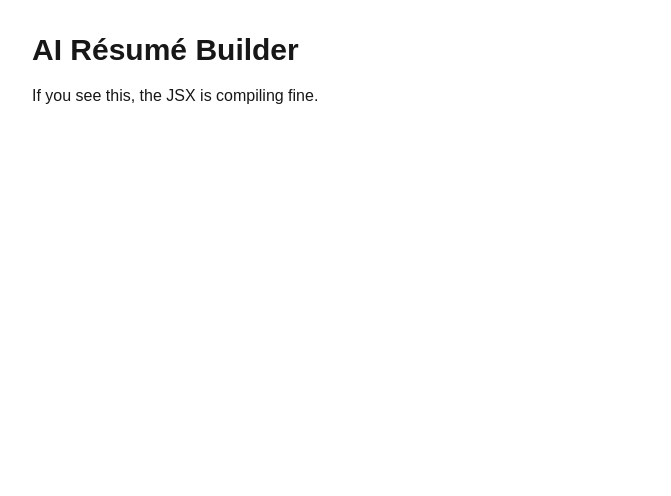
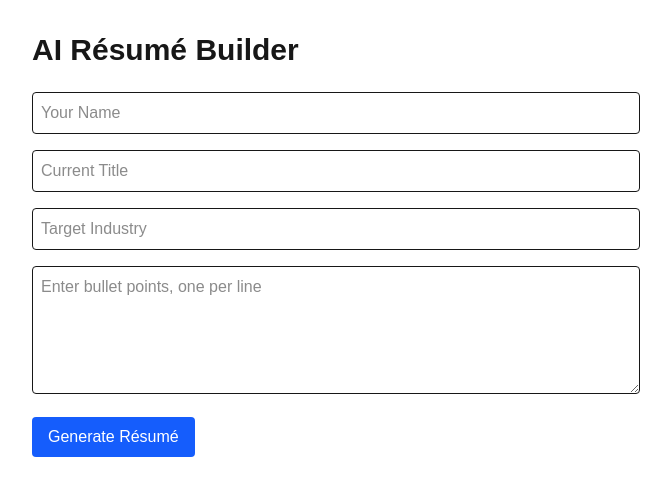
Before and after one commit to meganetrix/pixelforger-frontend, a Next.js app: page /resume in a window 1280 px wide. Shown: the top 496 px of the page, without its empty margins (304-975 px from the left). Built offline with nearby package versions, Linux system fonts and the light colour scheme.

Commit message:
Add résumé builder form and PDF export

```diff
--- a/src/app/resume/page.tsx
+++ b/src/app/resume/page.tsx
@@ -2,17 +2,96 @@
 
 import { useState } from 'react';
 
-export default function ResumePage() {
-  // We don’t actually use result yet, so disable the ESLint rule:
-  // eslint-disable-next-line @typescript-eslint/no-unused-vars
+export default function ResumeBuilder() {
+  const [name, setName] = useState('');
+  const [title, setTitle] = useState('');
+  const [bullets, setBullets] = useState('');
+  const [industry, setIndustry] = useState('');
   const [result, setResult] = useState<string | null>(null);
+  const [loading, setLoading] = useState(false);
+
+  async function handleSubmit(e: React.FormEvent) {
+    e.preventDefault();
+    setLoading(true);
+    const prompt = `
+You are an expert résumé writer.
+Name: ${name}
+Current Title: ${title}
+Industry: ${industry}
+Bullets:
+${bullets}
+
+Rewrite these bullets into an executive-level, achievement-focused résumé section for ${name} (${title}) targeting ${industry}.
+`;
+    const res = await fetch('/api/generate', {
+      method: 'POST',
+      headers: { 'Content-Type': 'application/json' },
+      body: JSON.stringify({ prompt, model: 'gpt-4o-mini' }),
+    });
+    const data = await res.json();
+    setResult(data.text);
+    setLoading(false);
+  }
 
   return (
-    <main className="max-w-2xl mx-auto p-8">
+    <main className="max-w-2xl mx-auto p-8 space-y-6">
       <h1 className="text-3xl font-bold">AI Résumé Builder</h1>
-      <p className="mt-4">
-        If you see this, the JSX is compiling fine.
-      </p>
+      <form onSubmit={handleSubmit} className="space-y-4">
+        <input
+          required
+          placeholder="Your Name"
+          value={name}
+          onChange={e => setName(e.target.value)}
+          className="w-full p-2 border rounded"
+        />
+        <input
+          required
+          placeholder="Current Title"
+          value={title}
+          onChange={e => setTitle(e.target.value)}
+          className="w-full p-2 border rounded"
+        />
+        <input
+          required
+          placeholder="Target Industry"
+          value={industry}
+          onChange={e => setIndustry(e.target.value)}
+          className="w-full p-2 border rounded"
+        />
+        <textarea
+          required
+          placeholder="Enter bullet points, one per line"
+          value={bullets}
+          onChange={e => setBullets(e.target.value)}
+          className="w-full p-2 border rounded h-32"
+        />
+        <button
+          type="submit"
+          disabled={loading}
+          className="px-4 py-2 bg-blue-600 text-white rounded disabled:opacity-50"
+        >
+          {loading ? 'Building…' : 'Generate Résumé'}
+        </button>
+      </form>
+
+      {result && (
+        <section className="mt-8">
+          <h2 className="text-2xl font-semibold">Your AI-Generated Résumé</h2>
+          <div id="resume-output" className="whitespace-pre-wrap bg-gray-100 p-4 rounded mt-2">
+            {result}
+          </div>
+          <button
+            className="mt-4 px-4 py-2 bg-green-600 text-white rounded"
+            onClick={() => {
+              import('html2pdf.js').then(html2pdf => {
+                html2pdf().from(document.getElementById('resume-output')!).save(`${name}-resume.pdf`);
+              });
+            }}
+          >
+            Download PDF
+          </button>
+        </section>
+      )}
     </main>
-  );
+);
 }
```
